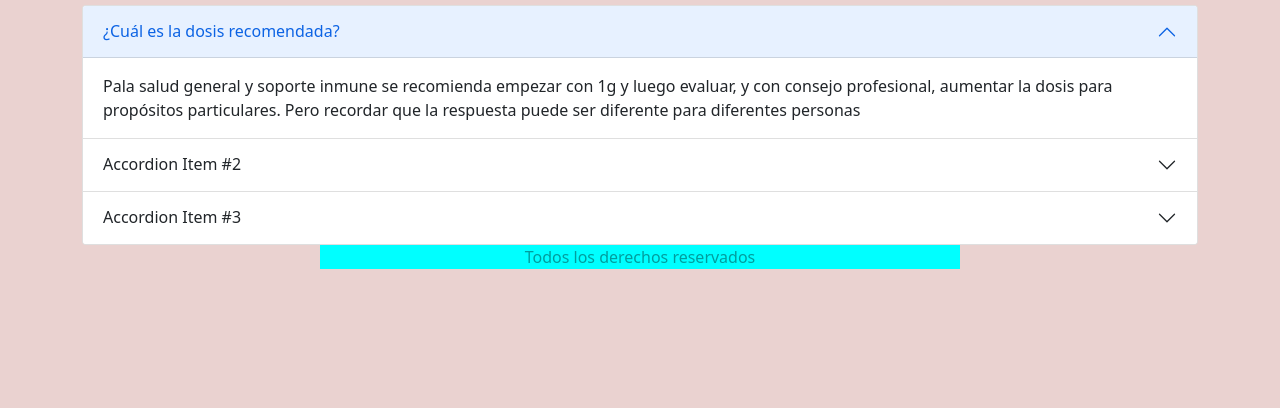
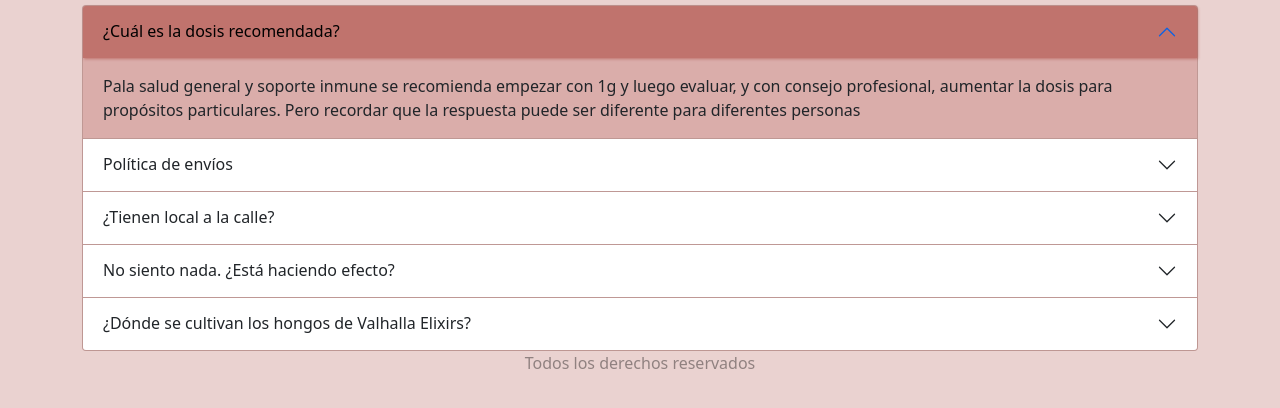
Before and after one commit to federiconerviani/Pre-entrega-2, a website: page pages/faqs.html in a window 1280 px wide. Shown: the part 150-558 px from the top of the page. Drawn offline with nearby package versions, Linux system fonts and the light colour scheme.

```diff
--- a/pages/faqs.html
+++ b/pages/faqs.html
@@ -13,7 +13,8 @@
     <link href="https://cdn.jsdelivr.net/npm/bootstrap@5.1.3/dist/css/bootstrap.min.css" rel="stylesheet" integrity="sha384-1BmE4kWBq78iYhFldvKuhfTAU6auU8tT94WrHftjDbrCEXSU1oBoqyl2QvZ6jIW3" crossorigin="anonymous">
     <link rel="stylesheet" href="../css/estilos.css">
   </head>
-  <body class="bgBody">
+
+  <body class="bgBody body">
 
     <header>
       <!--BARRA DE NAVEGACIÓN-->
@@ -43,8 +44,8 @@
         </div>
       </nav>
     </header>
-    <main>
 
+    <main class="main">
       <h1>FAQs</h1>
       <div class="container w-80">
         <div class="accordion" id="accordionExample">
@@ -64,24 +65,48 @@
         <div class="accordion-item">
           <h2 class="accordion-header" id="headingTwo">
             <button class="accordion-button collapsed" type="button" data-bs-toggle="collapse" data-bs-target="#collapseTwo" aria-expanded="false" aria-controls="collapseTwo">
-              Accordion Item #2
+              Política de envíos
             </button>
           </h2>
           <div id="collapseTwo" class="accordion-collapse collapse" aria-labelledby="headingTwo" data-bs-parent="#accordionExample">
             <div class="accordion-body">
-              <strong>This is the second item's accordion body.</strong> It is hidden by default, until the collapse plugin adds the appropriate classes that we use to style each element. These classes control the overall appearance, as well as the showing and hiding via CSS transitions. You can modify any of this with custom CSS or overriding our default variables. It's also worth noting that just about any HTML can go within the <code>.accordion-body</code>, though the transition does limit overflow.
+              Hacemos envíos a todo el país. Consultá antes por precios y tiempos según tu localidad.
             </div>
           </div>
         </div>
       <div class="accordion-item">
         <h2 class="accordion-header" id="headingThree">
           <button class="accordion-button collapsed" type="button" data-bs-toggle="collapse" data-bs-target="#collapseThree" aria-expanded="false" aria-controls="collapseThree">
-            Accordion Item #3
+            ¿Tienen local a la calle?
           </button>
         </h2>
         <div id="collapseThree" class="accordion-collapse collapse" aria-labelledby="headingThree" data-bs-parent="#accordionExample">
           <div class="accordion-body">
-            <strong>This is the third item's accordion body.</strong> It is hidden by default, until the collapse plugin adds the appropriate classes that we use to style each element. These classes control the overall appearance, as well as the showing and hiding via CSS transitions. You can modify any of this with custom CSS or overriding our default variables. It's also worth noting that just about any HTML can go within the <code>.accordion-body</code>, though the transition does limit overflow.
+            Por el momento, nos encontrarás únicamente en la web.
+          </div>
+        </div>
+      </div>
+      <div class="accordion-item">
+        <h2 class="accordion-header" id="headingFour">
+          <button class="accordion-button collapsed" type="button" data-bs-toggle="collapse" data-bs-target="#collapseFour" aria-expanded="false" aria-controls="collapseFour">
+            No siento nada. ¿Está haciendo efecto?
+          </button>
+        </h2>
+        <div id="collapseFour" class="accordion-collapse collapse" aria-labelledby="headingFour" data-bs-parent="#accordionExample">
+          <div class="accordion-body">
+            Es importante recordar que los hongos medicinales son adaptógenos, y por lo tanto los resultados se notarán luego de períodos largos, a partir de un mes de su consumo.
+          </div>
+        </div>
+      </div>
+      <div class="accordion-item">
+        <h2 class="accordion-header" id="headingFive">
+          <button class="accordion-button collapsed" type="button" data-bs-toggle="collapse" data-bs-target="#collapseFive" aria-expanded="false" aria-controls="collapseFive">
+            ¿Dónde se cultivan los hongos de Valhalla Elixirs?
+          </button>
+        </h2>
+        <div id="collapseFive" class="accordion-collapse collapse" aria-labelledby="headingFive" data-bs-parent="#accordionExample">
+          <div class="accordion-body">
+            Tanto el cultivo de los hongos como el proceso de extracción se realizan en la provincia de Buenos Aires, Argentina.
           </div>
         </div>
       </div>
@@ -90,8 +115,8 @@
     </main>
 
   <!--Footer-->
-  <footer>
-    <div class="ftr-sz-sm">
+  <footer class="footer">
+    <div>
       <p>Todos los derechos reservados</p>
     </div>
   </footer>
--- a/sass/_animaciones.scss
+++ b/sass/_animaciones.scss
@@ -3,13 +3,11 @@
     animation-duration: 5s;
     animation-iteration-count: 1;
 }
-
 .imgInicio{
     animation-name: aparecer;
     animation-duration: 3s;
     animation-iteration-count: 1;
 }
-
 .textoInicio {
     animation-name: aparecer;
     animation-duration: 5s;
--- a/sass/_body.scss
+++ b/sass/_body.scss
@@ -1,11 +1,9 @@
 
 .bgBody{
     background-color: $bg_body;
+    h1{
+        margin-left: $fuente_h1_size;
+        font-family: $fuente_h1;
+        font-style: $fuente_h1_style;
+    }
 }
-
-
-h1{
-    margin-left: $fuente_h1_size;
-    font-family: $fuente_h1;
-    font-style: $fuente_h1_style;
-}
--- a/sass/_contacto.scss
+++ b/sass/_contacto.scss
@@ -10,7 +10,7 @@
         justify-content: center;
         margin: 4px;
         text-align: center;
-        border: 1px solid transparent;
+        border: $borde_solid_transp;
         vertical-align: middle;
         font-weight: 500;
         color: white;
@@ -19,13 +19,13 @@
 
 .contacto {
     .form_contacto {
-        background-color: rgba(0, 0, 0, 0.44);
+        background-color: $bg_form;
         border-radius: 0.5rem;
         .correo {
             padding-top: 0.8rem;
         }
         .form-label {
-            font-family: 'Courier New', Courier, monospace;
+            font-family: $fuente_form;
             color: black;
             font-weight: 1000;
         }
--- a/sass/_faqs.scss
+++ b/sass/_faqs.scss
@@ -1,3 +1,9 @@
-.preguntas {
-    width: 80%;
+.accordion-item {
+    background-color: $bg_body;
+    .accordion-button:not(.collapsed) {
+        color: black;
+        font-weight: 500;
+        background-color: $bg_acord;
+        box-shadow: 1px 1px 3px $bg_acord;
+    }
 }
--- a/sass/_footer.scss
+++ b/sass/_footer.scss
@@ -1,9 +1,11 @@
-footer {
+.body {
+    height: 100vh;
+    .footer {
         color: $fuente_footer_color;
         margin-right: auto;
         margin-left: auto;
         text-align: center;
-    width: 50%;
         padding-bottom: 0;
-    background-color: aqua;
+        width: 100%;
     }
+    }
--- a/sass/_variables.scss
+++ b/sass/_variables.scss
@@ -1,5 +1,6 @@
 $fuente_navegador: franklin gothic medium;
 $fuente_nav_size: 1.25rem;
+$fuente_form: 'Courier New', Courier, monospace;
 $fuente_logo: 'Ms Madi';
 $fuente_logo_size: 1.5rem;
 $fuente_logo_style: italic;
@@ -9,3 +10,6 @@
 $fuente_footer_color: rgba(0, 0, 0, 0.384);
 $bg_nav: rgba(148, 18, 6, 0.962);
 $bg_body: rgba(148, 18, 6, 0.189);
+$bg_acord: rgba(148, 18, 6, 0.374);
+$bg_form: rgba(0, 0, 0, 0.44);
+$borde_solid_transp: 1px solid transparent;
```
Also changed, not shown: index.html (+6 -4 lines), pages/contacto.html (+5 -3 lines), pages/info.html (+5 -3 lines), pages/nosotros.html (+5 -3 lines), pages/productos.html (+7 -4 lines), css/estilos.css. Lines whose indentation alone changed are shown as unchanged.
